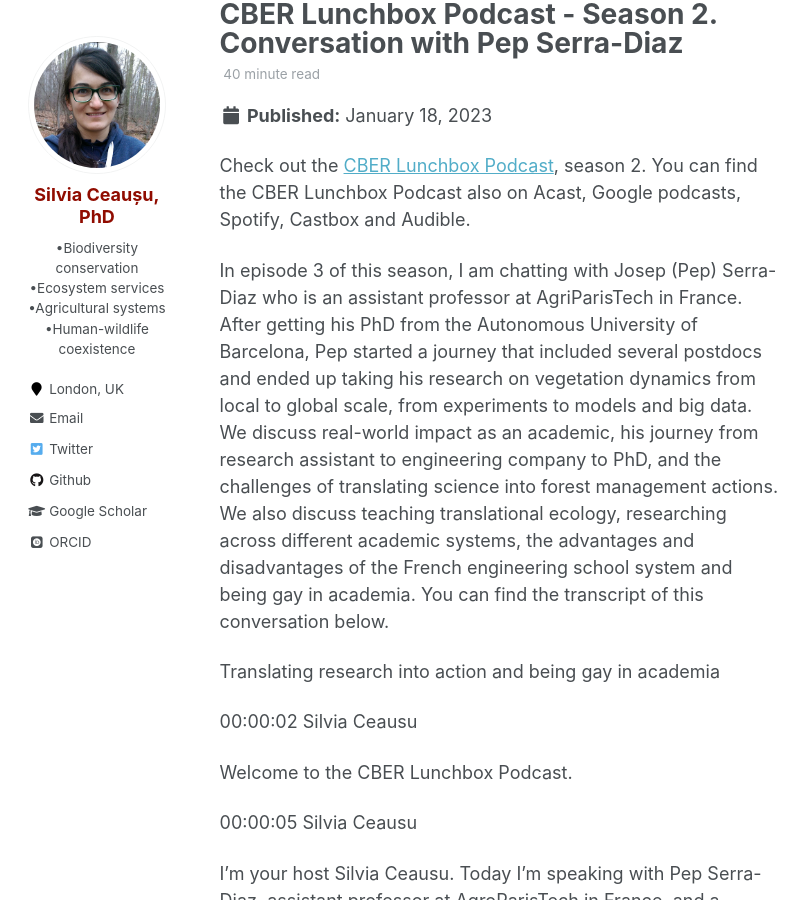
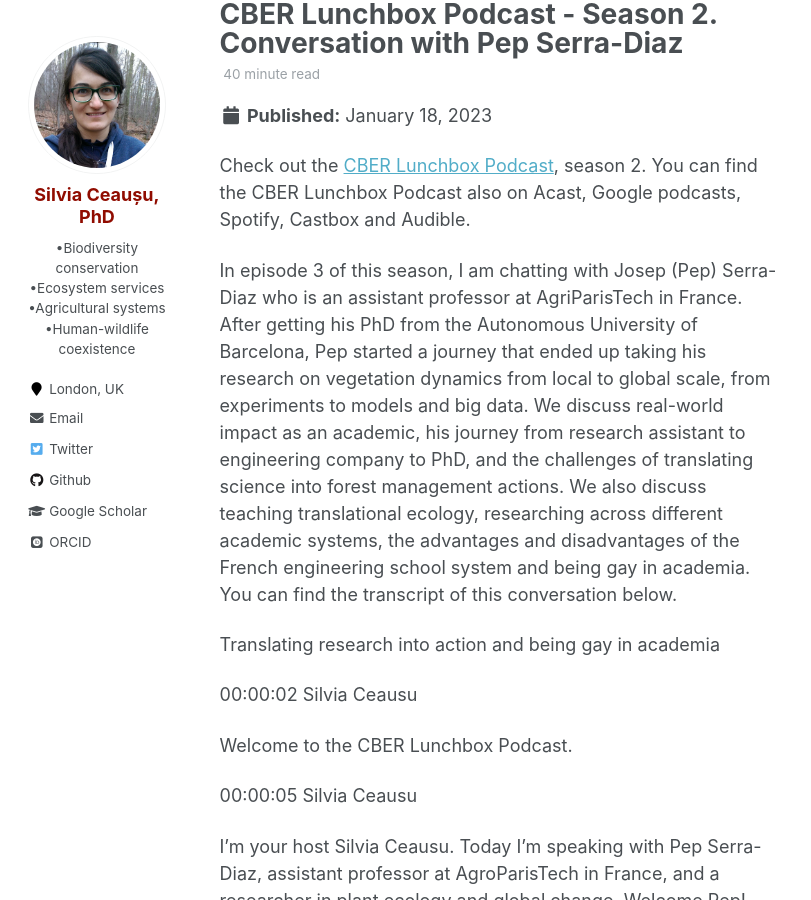
Before and after one commit to SilviaCeausu/SilviaCeausu.github.io, a Jekyll site: the page built from _posts/2023-01-18-podcast_season2-Pep.md, in a window 1280 px wide and 900 px high, scrolled down 459 px. Shown: the whole window, without its empty margins (0-811 px from the left). Built offline with Jekyll 4.4.1, drawn with Linux system fonts in a browser that asks for light colours; some web fonts are replaced; comment, search, counter and statistics services are not loaded.

Commit message:
Update 2023-01-18-podcast_season2-Pep.md

```diff
--- a/_posts/2023-01-18-podcast_season2-Pep.md
+++ b/_posts/2023-01-18-podcast_season2-Pep.md
@@ -16,7 +16,7 @@
 
 Check out the [CBER Lunchbox Podcast](https://www.youtube.com/playlist?list=PLKYTvTbXFuChwnj9kVKqVl5XPZrU9P7bk), season 2. You can find the CBER Lunchbox Podcast also on Acast, Google podcasts, Spotify, Castbox and Audible.
 
-In episode 3 of this season, I am chatting with Josep (Pep) Serra-Diaz who is an assistant professor at AgriParisTech in France. After getting his PhD from the Autonomous University of Barcelona, Pep started a journey that included several postdocs and ended up taking his research on vegetation dynamics from local to global scale, from experiments to models and big data. We discuss real-world impact as an academic, his journey from research assistant to engineering company to PhD, and the challenges of translating science into forest management actions. We also discuss teaching translational ecology, researching across different academic systems, the advantages and disadvantages of the French engineering school system and being gay in academia.
+In episode 3 of this season, I am chatting with Josep (Pep) Serra-Diaz who is an assistant professor at AgriParisTech in France. After getting his PhD from the Autonomous University of Barcelona, Pep started a journey that ended up taking his research on vegetation dynamics from local to global scale, from experiments to models and big data. We discuss real-world impact as an academic, his journey from research assistant to engineering company to PhD, and the challenges of translating science into forest management actions. We also discuss teaching translational ecology, researching across different academic systems, the advantages and disadvantages of the French engineering school system and being gay in academia.
 You can find the transcript of this conversation below.
 
 Translating research into action and being gay in academia
```
